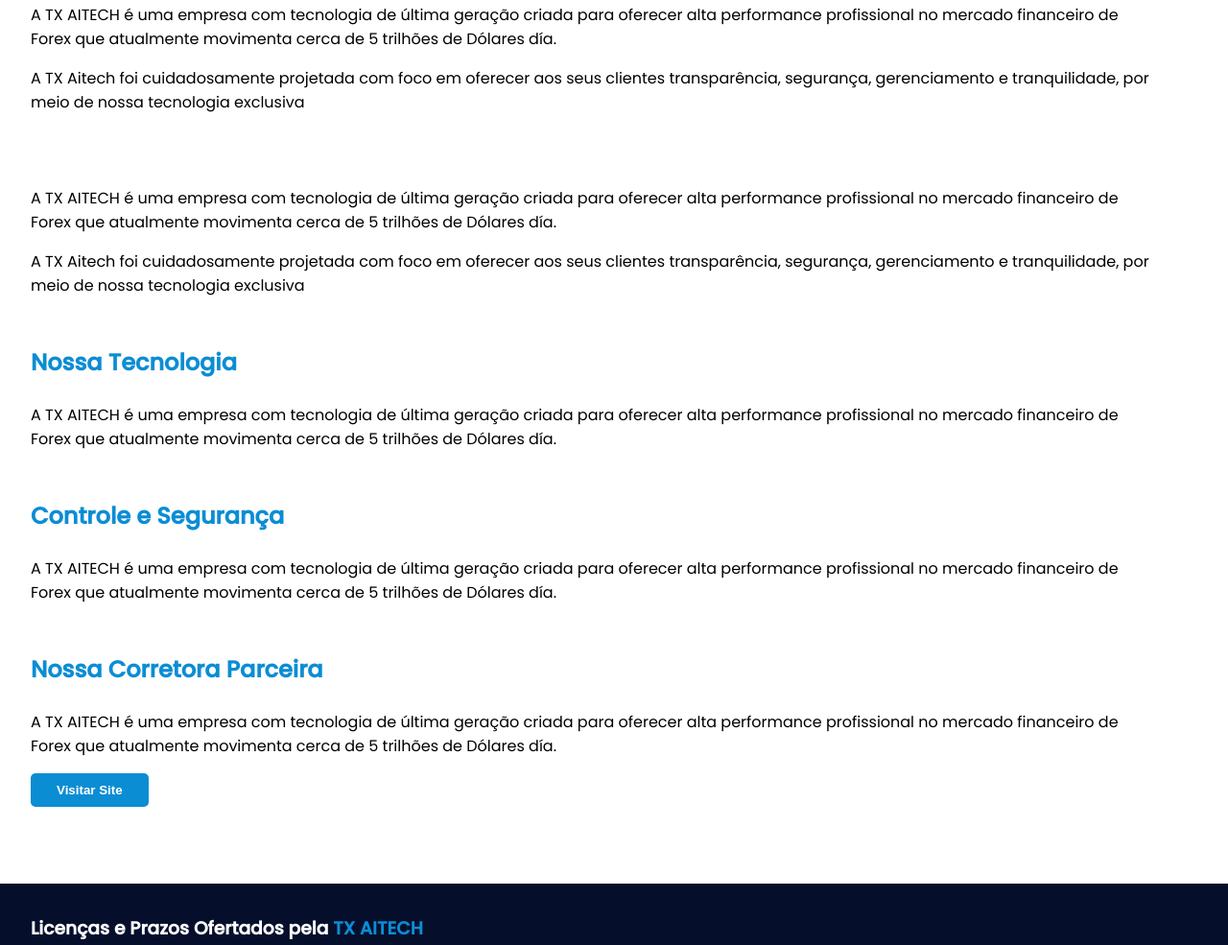
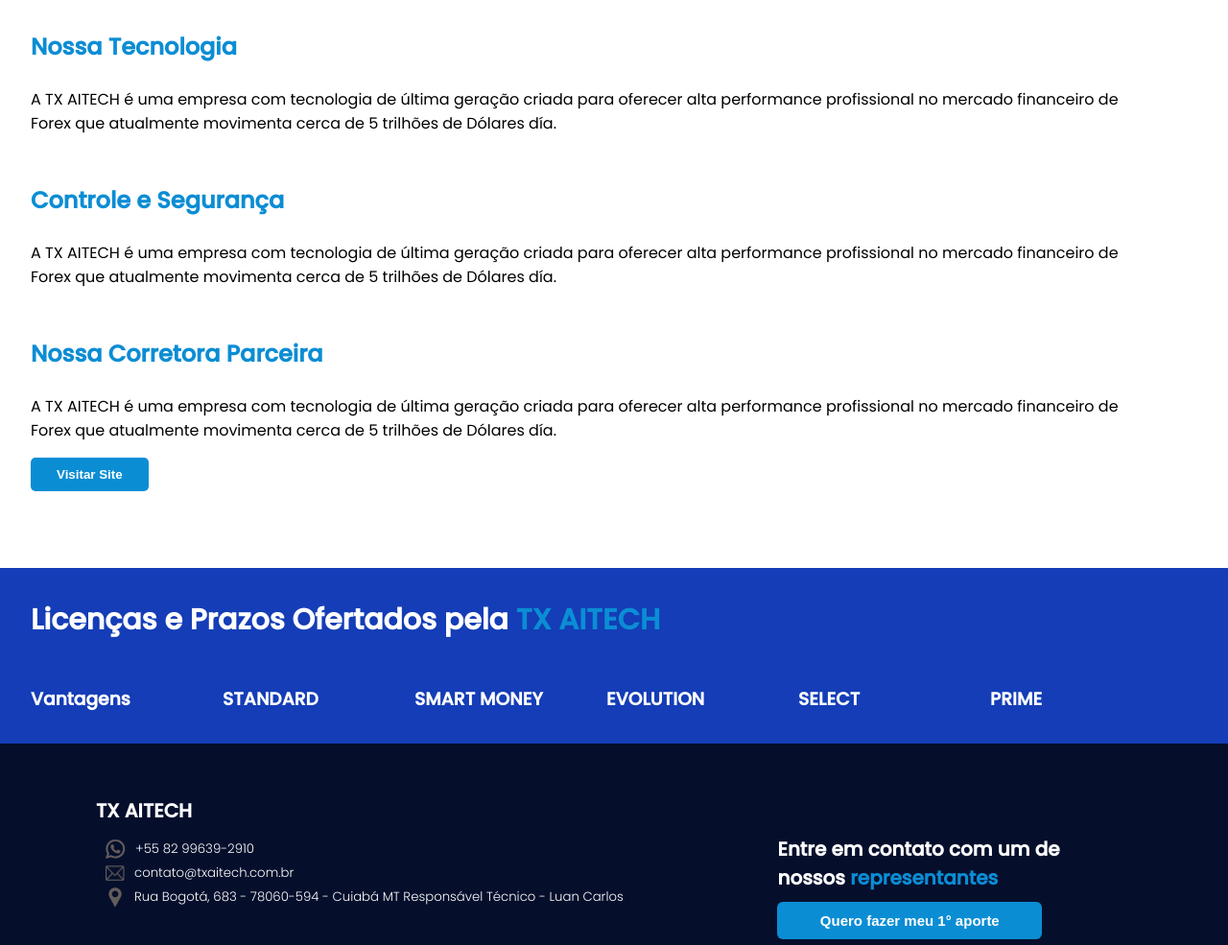
Before and after one commit to PhellipySilva/TX-AITECH, a website: page pages/Quem somos.html in a window 1280 px wide. Shown: the part 697-1682 px from the top of the page at 96% size. Drawn offline with Linux system fonts and the light colour scheme; files whose address does not match are found by name.

Commit message:
att quem somos

```diff
--- a/Quem somos.html
+++ b/pages/Quem somos.html
@@ -32,13 +32,7 @@
             <p style="margin-bottom: 1rem;">A TX AITECH é uma empresa com tecnologia de última geração criada para oferecer alta performance profissional no mercado financeiro de Forex que atualmente movimenta cerca de 5 trilhões de Dólares día. </p>
                 <p>A TX Aitech foi cuidadosamente projetada com foco em oferecer aos seus clientes transparência, segurança, gerenciamento e tranquilidade, por meio de nossa tecnologia exclusiva</p>
         <br><br>
-            <br>
-            <p style="margin-bottom: 1rem;">A TX AITECH é uma empresa com tecnologia de última geração criada para
-                oferecer alta performance profissional no mercado financeiro de Forex que atualmente movimenta cerca de
-                5 trilhões de Dólares día. </p>
-            <p>A TX Aitech foi cuidadosamente projetada com foco em oferecer aos seus clientes transparência, segurança,
-                gerenciamento e tranquilidade, por meio de nossa tecnologia exclusiva</p>
-            <br><br>
+
 
             <h2 style="color: #0B8DD4;">Nossa Tecnologia</h2>
             <br>
@@ -63,7 +57,27 @@
         <!--Licenças ofertadas pela TX AITECH-->
 
         <section class="section-3">
-            <h1>Licenças e Prazos Ofertados pela <span style="color: #0B8DD4;"> TX AITECH </span></h1>
+            <h2>Licenças e Prazos Ofertados pela <span style="color: #0B8DD4;"> TX AITECH </span></h2>
+            <ul class="tabelas">
+              <li>
+                <h3>Vantagens</h3>
+              </li>
+              <li>
+                <h3>STANDARD</h3>
+              </li>
+              <li>
+                <h3>SMART MONEY</h3>
+              </li>
+              <li>
+                <h3>EVOLUTION</h3>
+              </li>
+              <li>
+                <h3>SELECT</h3>
+              </li>
+              <li>
+                <h3>PRIME</h3>
+              </li>
+            </ul>
         </section>
 
         <footer>
--- a/style/quemSomos.css
+++ b/style/quemSomos.css
@@ -89,14 +89,24 @@
 
 .section-2 {
   color: black;
-  margin: 13rem 5rem 5rem 2rem;
+  margin: 70px 80px 80px 32px;
 }
 
 .section-3 {
   color: white;
-  background: #050f2c;
+  background: #143db7; /* Alteração temporária*/
   padding: 2rem;
   margin-top: 2rem;
+}
+
+.section-3 h2{
+  font-size: 30px;
+}
+
+.tabelas{
+  display: grid;
+  grid-template-columns: repeat(6, 200px);
+  padding-top: 45px;
 }
 
 @media screen and (max-width: 768px) {
```
Also changed, not shown: pages/Contato.html (renamed from Contato.html), pages/index.html (renamed from index.html), pages/marketing.html (renamed from marketing.html), pages/paginaCaptura.html (renamed from paginaCaptura.html).
